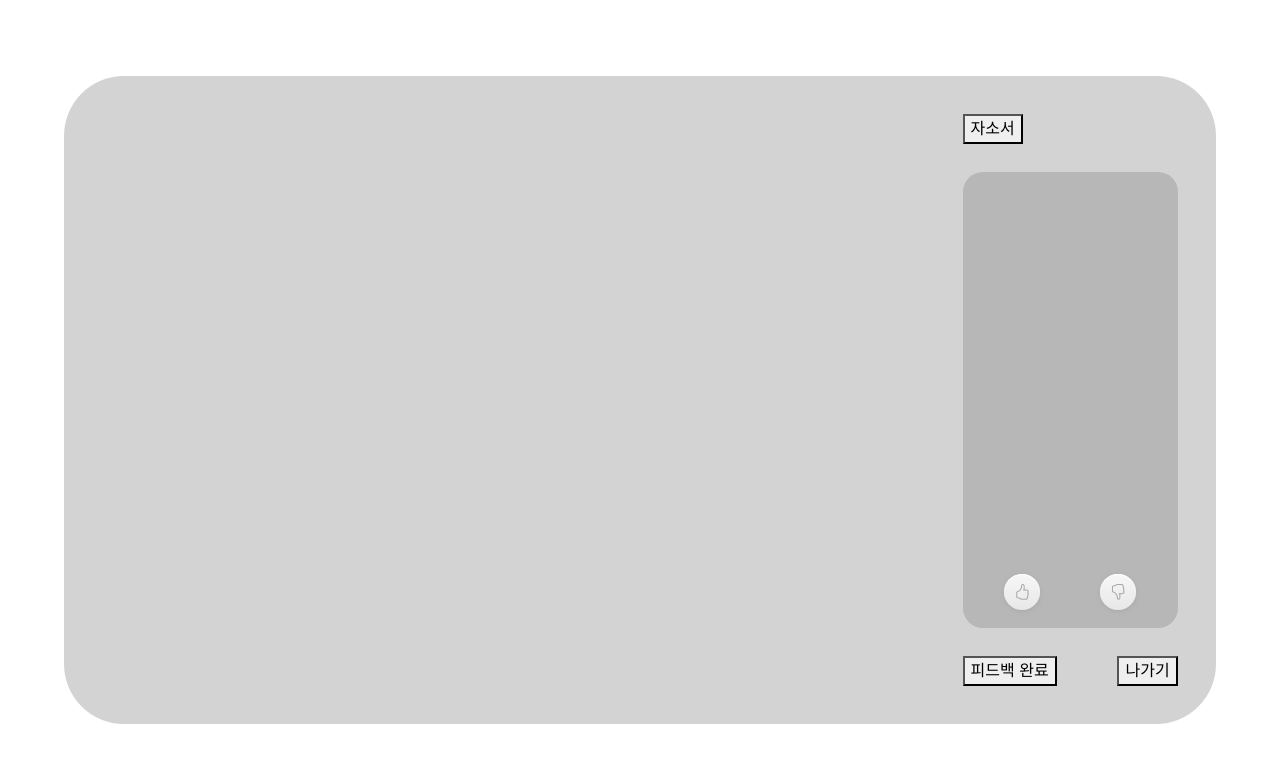
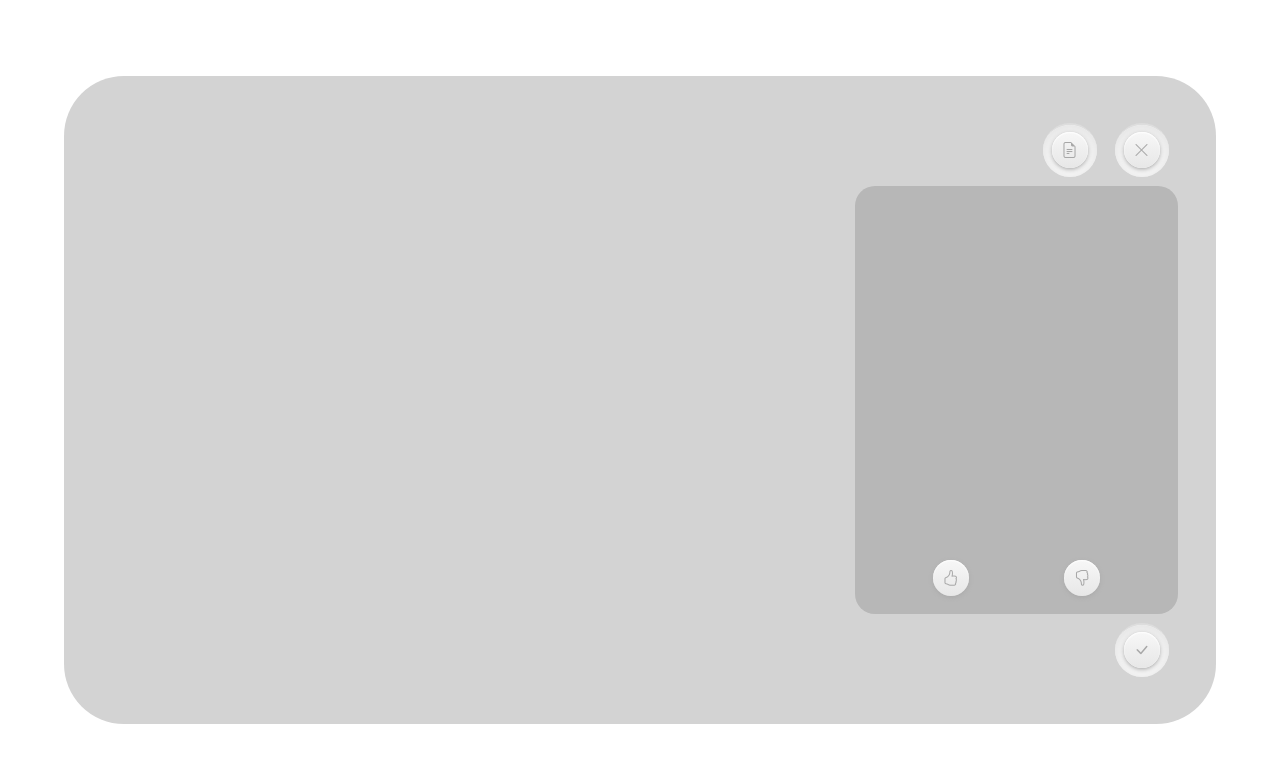
Before and after one commit to GaSuWang/Viewdle, a Vue app in the folder FE/: page /fb-room in a window 1280 px wide. Shown: the top 762 px of the page. Built offline with nearby package versions, Linux system fonts and the light colour scheme.

Commit message:
style: 기타 ui 수정

```diff
--- a/FE/src/components/StudyRoom/NormalMode/FeedbackArea.vue
+++ b/FE/src/components/StudyRoom/NormalMode/FeedbackArea.vue
@@ -9,13 +9,7 @@
         <feedback-box :fb="fb"></feedback-box>
       </li>
     </ul>
-    <div
-      class="FBInputBox"
-      v-if="BtnClicked"
-      :style="[
-        BtnClicked === 'good' ? 'background: #47A0FF' : 'background:#FFE6B5',
-      ]"
-    >
+    <div :class="[BtnClicked === 'good' ? ' FBInputBox good' : 'FBInputBox bad']" v-if="BtnClicked">
       <input
         type="text"
         class="form-control"
@@ -133,9 +127,9 @@ export default {
 
 .FBList {
   width: 100%;
+  height: 80%;
   max-height: 80%;
   overflow-y: scroll;
-  padding-bottom: 20px;
   scrollbar-color: #d4aa70 #e4e4e4;
   scrollbar-width: thin;
 }
@@ -169,6 +163,18 @@ export default {
   word-wrap: break-all;
   hyphens: auto;
 }
+
+.good{
+  /* background: #47A0FF */
+  background: linear-gradient(#47a0ff, #7ebdff)
+
+}
+
+.bad{
+  /* background:#FFE6B5 */
+  background: linear-gradient(#ffe6b5, #ffefd0)
+}
+
 .form-control {
   background: none;
   width: 85%;
--- a/FE/src/components/StudyRoom/NormalMode/FeedbackBox.vue
+++ b/FE/src/components/StudyRoom/NormalMode/FeedbackBox.vue
@@ -46,11 +46,14 @@ export default {
 }
 
 .good {
-  background-color: #47a0ff;
+  /* background-color: #47a0ff; */
+  background: linear-gradient(#47a0ff, #7ebdff)
 }
 
 .bad {
-  background-color: #ffe6b5;
+  /* background-color: #ffe6b5; */
+  background: linear-gradient(#ffe6b5, #ffefd0)
+
 }
 
 .FBBoxBtn {
--- a/FE/src/router/index.js
+++ b/FE/src/router/index.js
@@ -90,7 +90,7 @@ const routes = [
     name: "fb-room",
     component: () =>
       import(
-        /* webpackPrefetch:true */ "@/views/StudyRoom/NormalMode/FeedbackView.vue"
+        /* webpackPrefetch:true */ "@/views/StudyRoom/NormalMode/FBView.vue"
       ),
   },
   {
--- a/FE/src/views/StudyRoom/NormalMode/EEView.vue
+++ b/FE/src/views/StudyRoom/NormalMode/EEView.vue
@@ -1,4 +1,5 @@
 // 이병헌
+//면접실(일반 모드)에서 면접자가 보는 페이지 (Interviewee Room VIew => EEView)
 <template>
   <div class="EEView">
     <!-- 영상 구역  -->
--- a/FE/src/views/StudyRoom/NormalMode/ERView.vue
+++ b/FE/src/views/StudyRoom/NormalMode/ERView.vue
@@ -1,4 +1,6 @@
 // 이병헌
+//면접실(일반 모드)에서 면접관이 보는 페이지 (Interviewee Room VIew => EEView)
+
 <template>
   <div class="ERView">
     <!-- 영상 구역  -->
@@ -130,7 +132,6 @@ export default {
   display: flex;
   flex-direction: row;
   justify-content: space-between;
-
 }
 
 .ERRightArea {
--- /dev/null
+++ b/FE/src/views/StudyRoom/NormalMode/FBView.vue
@@ -0,0 +1,191 @@
+// 이병헌
+//피드백실 - 면접관 (Feedback Room VIew => FBView)
+
+<template>
+  <div class="FeedbackView">
+    <!-- 좌단 -->
+    <!-- 면접자 영상 -->
+    <saved-video></saved-video>
+    <!-- 우단 -->
+    <div class="FBRightArea">
+      <div class="FBButtonHeader">
+        <!-- 면접자 자소서 페이지 열기 버튼 -->
+        <div class="CLOpen">
+          <button @click="openEECL">
+            <i class="bi bi-file-earmark-text"></i>
+          </button>
+        </div>
+        <!-- 면접에서 나가기 버튼(일반 유저) -->
+        <div class="FBtoLBbtn user" v-show="userType === 'user'">
+          <button @click.prevent="FBtoLBConfirm(userType)">
+            <i class="bi bi-x-lg"></i>
+          </button>
+        </div>
+        <!-- 면접에서 나가기 버튼(방장 유저) -->
+        <div class="FBtoLBbtn superUser" v-show="userType === 'superUser'">
+          <button @click.prevent="FBtoLBConfirm(userType)">
+            <i class="bi bi-x-lg"></i>
+          </button>
+        </div>
+      </div>
+
+      <!-- 피드백 구역 -->
+      <feedback-area :videoInfo="videoInfo"></feedback-area>
+
+      <div class="FBButtonFooter">
+        <!-- 면접 종료 버튼(방장 유저) -->
+        <div class="FBCompleteBtn">
+          <button @click="FBComplete">
+            <i class="bi bi-check-lg"></i>
+          </button>
+        </div>
+      </div>
+    </div>
+  </div>
+</template>
+
+<script>
+import FeedbackArea from "@/components/StudyRoom/NormalMode/FeedbackArea.vue";
+import SavedVideo from "@/components/StudyRoom/SavedVideo.vue";
+import { useRouter } from "vue-router";
+import { ref } from "vue";
+export default {
+  name: "FeedbackView",
+  components: { FeedbackArea, SavedVideo },
+  methods: {
+    openEECL() {
+      let route = this.$router.resolve({ path: "/eecl" });
+      window.open(route.href);
+    },
+  },
+  setup() {
+    const videoInfo = {}; //해당 session의 면접자 영상 정보를 가져와야 함
+    const router = useRouter();
+    const userType = ref("user");
+    function FBComplete() {
+      if (
+        confirm("피드백을 이대로 제출하시겠습니까? 이후에 대기실로 이동합니다.")
+      ) {
+        router.push("waiting-room");
+      }
+    }
+    function FBtoLBConfirm(userType) {
+      if (userType === "user") {
+        if (
+          confirm(
+            "정말 피드백 수정 도중에 나가시겠습니까?\n지금까지의 피드백이 면접자에게 제공되지 않고 로비로 이동합니다."
+          )
+        ) {
+          router.push({ name: "main" });
+        }
+      } else if (userType === "superUser") {
+        if (
+          confirm(
+            "정말 피드백 수정 도중에 나가시겠습니까?\n지금까지의 피드백이 면접자에게 제공되지 않고 방장 권한 위임 후 로비로 이동합니다."
+          )
+        ) {
+          // 권한위임 모달 실행
+        }
+      }
+    }
+    return {
+      userType,
+      videoInfo,
+      FBComplete,
+      FBtoLBConfirm,
+    };
+  },
+};
+</script>
+
+<style scoped>
+.FeedbackView {
+  position: absolute;
+  width: 90vw;
+  aspect-ratio: 16/9;
+  top: 50%;
+  left: 50%;
+  transform: translate(-50%, -50%);
+  background-color: lightgrey;
+  border-radius: 60px;
+  padding: 3%;
+  display: flex;
+  flex-direction: row;
+  justify-content: space-between;
+}
+
+.FBRightArea {
+  display: flex;
+  flex-direction: column;
+  justify-content: space-between;
+  align-items: flex-end;
+  width: 30%;
+}
+
+.FBButtonHeader {
+  display: flex;
+  flex-direction: row;
+  justify-content: flex-end;
+}
+
+/* 버튼 시작*/
+.CLOpen > button,
+.FBtoLBbtn > button,
+.FBCompleteBtn > button {
+  border: none;
+  display: block;
+  background: linear-gradient(#f7f7f7, #e7e7e7);
+  color: #a7a7a7;
+  margin: 18px;
+  width: 36px;
+  height: 36px;
+  position: relative;
+  text-align: center;
+  line-height: 36px;
+  border-radius: 50%;
+  box-shadow: 0px 1.5px 4px #aaa, inset 0px 1px 1.5px #fff;
+}
+.CLOpen > button:before,
+.FBtoLBbtn > button:before,
+.FBCompleteBtn > button:before {
+  content: "";
+  display: block;
+  border-top: 1px solid #ddd;
+  border-bottom: 1px solid #fff;
+  width: 100%;
+  height: 1px;
+  position: absolute;
+  top: 50%;
+  z-index: -1;
+}
+.CLOpen > button:after,
+.FBtoLBbtn > button:after,
+.FBCompleteBtn > button:after {
+  content: "";
+  display: block;
+  background: #fff;
+  border-top: 2px solid #ddd;
+  position: absolute;
+  top: -9px;
+  left: -9px;
+  bottom: -9px;
+  right: -9px;
+  z-index: -1;
+  border-radius: 50%;
+  box-shadow: inset 0px 4px 24px #ddd;
+}
+.CLOpen > button:hover,
+.FBtoLBbtn > button:hover,
+.FBCompleteBtn > button:hover {
+  text-decoration: none;
+  color: #555;
+  background: #f5f5f5;
+}
+/* 버튼 끝*/
+
+.FBButtonFooter {
+  display: flex;
+  flex-direction: row;
+  justify-content: space-between;
+}
+</style>
--- a/FE/src/views/StudyRoom/NormalMode/FeedbackView.vue
+++ /dev/null
@@ -1,111 +0,0 @@
-// 이병헌
-<template>
-  <div class="FeedbackView">
-    <!-- 좌단 -->
-    <!-- 면접자 영상 -->
-    <saved-video></saved-video>
-    <!-- 우단 -->
-    <div class="FBRightArea">
-      <div class="FBButtonHeader">
-        <!-- 면접자 자소서 페이지 열기 버튼 -->
-        <div class="CLOpen">
-          <button @click="openEECL">자소서</button>
-        </div>
-        <!-- 질문 팁 모달 열기 버튼 -->
-      </div>
-      <!-- 피드백 구역 -->
-      <feedback-area :videoInfo="videoInfo"></feedback-area>
-      <div class="FBButtonFooter">
-        <!-- 면접 종료 버튼(방장 유저) -->
-        <div class="FBCompleteBtn">
-          <button @click="FBComplete">피드백 완료</button>
-        </div>
-        <!-- 면접에서 나가기 버튼(일반 유저) -->
-        <div v-show="userType === 'user'" class="FBtoLBbtn user">
-          <button @click.prevent="FBtoLBConfirm(userType)">나가기</button>
-        </div>
-        <!-- 면접에서 나가기 버튼(방장 유저) -->
-        <div v-show="userType === 'superUser'" class="FBtoLBbtn superUser">
-          <button @click.prevent="FBtoLBConfirm(userType)">나가기</button>
-        </div>
-      </div>
-    </div>
-  </div>
-</template>
-
-<script>
-import FeedbackArea from "@/components/StudyRoom/NormalMode/FeedbackArea.vue";
-import SavedVideo from "@/components/StudyRoom/SavedVideo.vue";
-import {useRouter} from 'vue-router'
-import {ref} from 'vue'
-export default {
-  name: "FeedbackView",
-  components: { FeedbackArea, SavedVideo },
-  methods: {
-    openEECL() {
-      let route = this.$router.resolve({ path: "/eecl" });
-      window.open(route.href);
-    },
-  },
-  setup() {
-    const videoInfo = {}; //해당 session의 면접자 영상 정보를 가져와야 함
-    const router = useRouter()
-    const userType = ref('user')
-    function FBComplete(){
-      if(confirm('피드백을 이대로 제출하시겠습니까? 이후에 대기실로 이동합니다.')){
-        router.push('waiting-room')
-      }
-    }
-    function FBtoLBConfirm(userType) {
-      if (userType === 'user') {
-        if(confirm('정말 피드백 수정 도중에 나가시겠습니까?\n지금까지의 피드백이 면접자에게 제공되지 않고 로비로 이동합니다.')) {
-          router.push({name: 'main'})
-        }
-
-      }
-      else if (userType === 'superUser'){
-        if(confirm('정말 피드백 수정 도중에 나가시겠습니까?\n지금까지의 피드백이 면접자에게 제공되지 않고 방장 권한 위임 후 로비로 이동합니다.')) {
-          // 권한위임 모달 실행
-        }
-      }
-    }
-    return {
-      userType,
-      videoInfo,
-      FBComplete,
-      FBtoLBConfirm,
-    };
-  },
-};
-</script>
-
-<style scoped>
-.FeedbackView {
-  position: absolute;
-  width: 90vw;
-  aspect-ratio: 16/9;
-  top: 50%;
-  left: 50%;
-  transform: translate(-50%, -50%);
-  background-color: lightgrey;
-  border-radius: 60px;
-  padding: 3%;
-  display: flex;
-  flex-direction: row;
-  justify-content: space-between;
-}
-
-.FBRightArea {
-  display: flex;
-  flex-direction: column;
-  justify-content: space-between;
-  width: 20%;
-  height: 100%;
-}
-
-.FBButtonFooter{
-  display: flex;
-  flex-direction: row;
-  justify-content: space-between;
-}
-</style>
```
